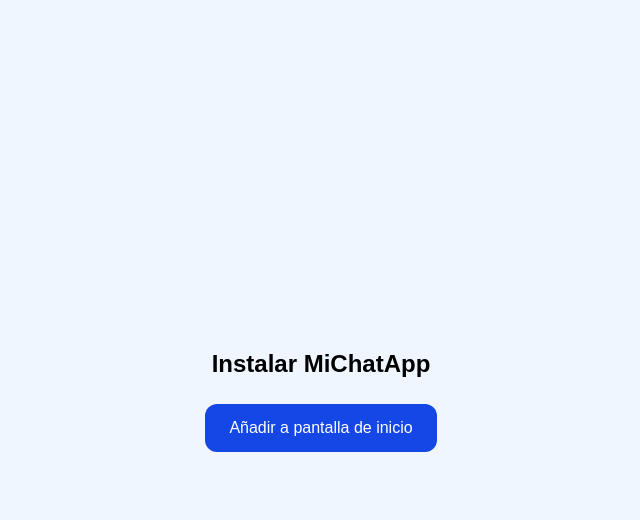
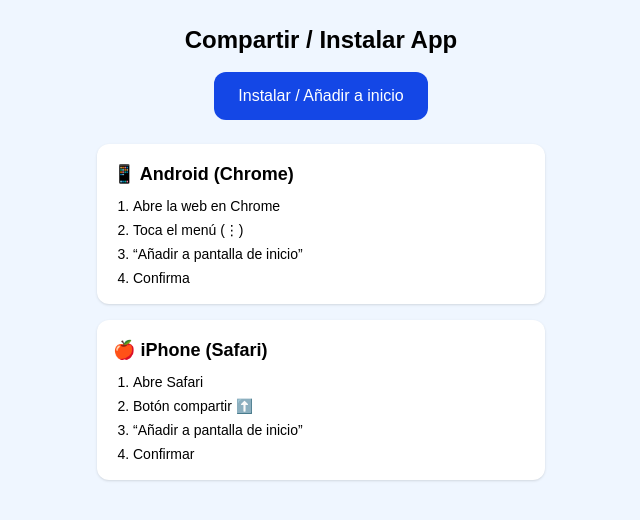
Before and after one commit to initiadonosti/CurroChat, a Next.js app: page /compartir in a window 1280 px wide. Shown: the top 520 px of the page, without its empty margins (319-959 px from the left). Built offline with nearby package versions, Linux system fonts and the light colour scheme.

Commit message:
pagina compartir actualizado

```diff
--- a/app/compartir/page.tsx
+++ b/app/compartir/page.tsx
@@ -7,7 +7,6 @@ export default function CompartirPage() {
   const [deferredPrompt, setDeferredPrompt] = useState<any>(null);
 
   useEffect(() => {
-
     const handler = (e: any) => {
       e.preventDefault();
       setDeferredPrompt(e);
@@ -18,12 +17,11 @@ export default function CompartirPage() {
     return () => {
       window.removeEventListener("beforeinstallprompt", handler);
     };
-
   }, []);
 
   const instalarApp = async () => {
 
-    // ANDROID (Chrome PWA)
+    // ANDROID (PWA install)
     if (deferredPrompt) {
       deferredPrompt.prompt();
 
@@ -36,25 +34,54 @@ export default function CompartirPage() {
       return;
     }
 
-    // IOS (Safari manual)
+    // IOS fallback
     alert(
-      "En iPhone:\nPulsa el botón compartir y luego 'Añadir a pantalla de inicio'"
+      "En iPhone:\n\n1. Abre Safari\n2. Pulsa compartir\n3. 'Añadir a pantalla de inicio'"
     );
   };
 
   return (
-    <div className="min-h-screen flex flex-col items-center justify-center bg-blue-50 p-6">
+    <div className="min-h-screen bg-blue-50 p-6 text-black flex flex-col items-center">
 
-      <h1 className="text-2xl font-bold mb-6 text-black">
-        Instalar MiChatApp
+      <h1 className="text-2xl font-bold mb-4">
+        Compartir / Instalar App
       </h1>
 
+      {/* BOTÓN PRINCIPAL */}
       <button
         onClick={instalarApp}
-        className="bg-blue-700 text-white px-6 py-3 rounded-xl"
+        className="bg-blue-700 text-white px-6 py-3 rounded-xl mb-6"
       >
-        Añadir a pantalla de inicio
+        Instalar / Añadir a inicio
       </button>
+
+      {/* INFO ANDROID */}
+      <div className="bg-white p-4 rounded-xl shadow mb-4 w-full max-w-md">
+        <h2 className="font-bold text-lg mb-2">
+          📱 Android (Chrome)
+        </h2>
+
+        <ol className="list-decimal ml-5 text-sm space-y-1">
+          <li>Abre la web en Chrome</li>
+          <li>Toca el menú (⋮)</li>
+          <li>“Añadir a pantalla de inicio”</li>
+          <li>Confirma</li>
+        </ol>
+      </div>
+
+      {/* INFO IOS */}
+      <div className="bg-white p-4 rounded-xl shadow w-full max-w-md">
+        <h2 className="font-bold text-lg mb-2">
+          🍎 iPhone (Safari)
+        </h2>
+
+        <ol className="list-decimal ml-5 text-sm space-y-1">
+          <li>Abre Safari</li>
+          <li>Botón compartir ⬆️</li>
+          <li>“Añadir a pantalla de inicio”</li>
+          <li>Confirmar</li>
+        </ol>
+      </div>
 
     </div>
   );
```
